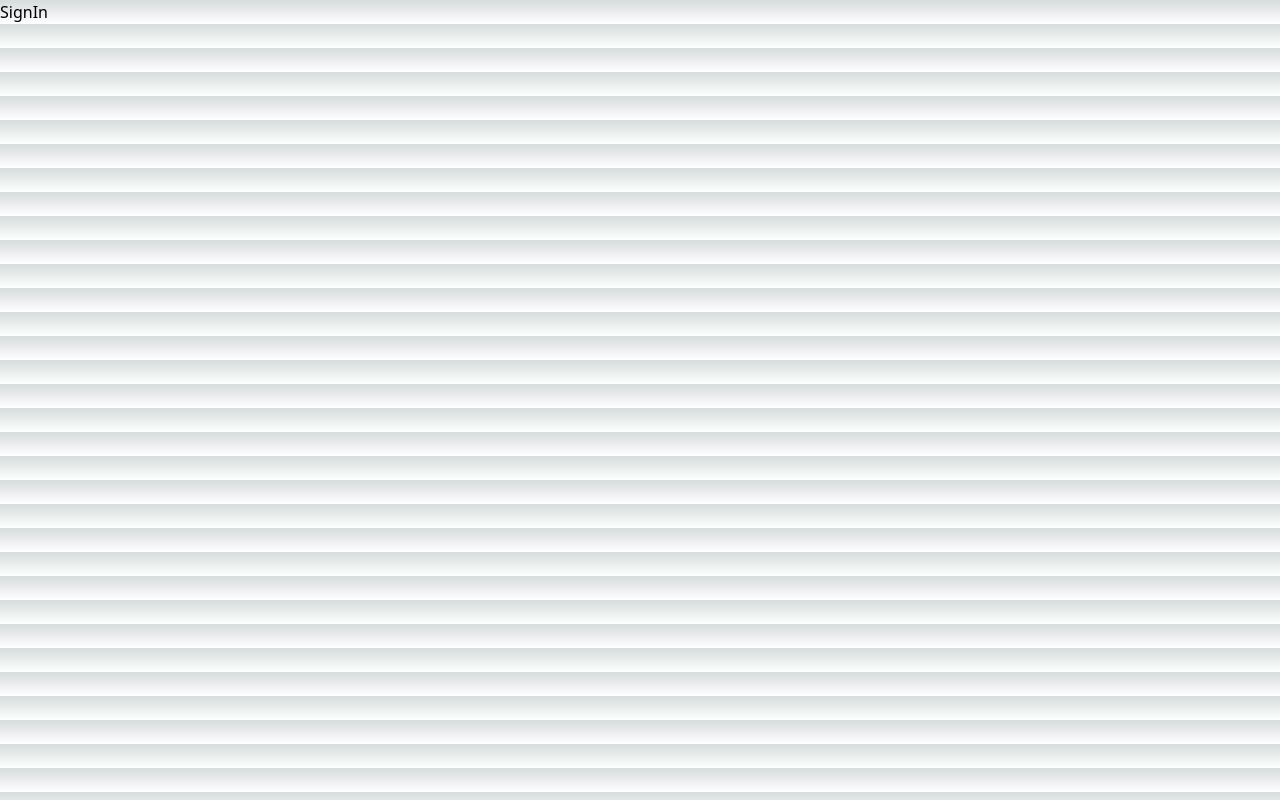
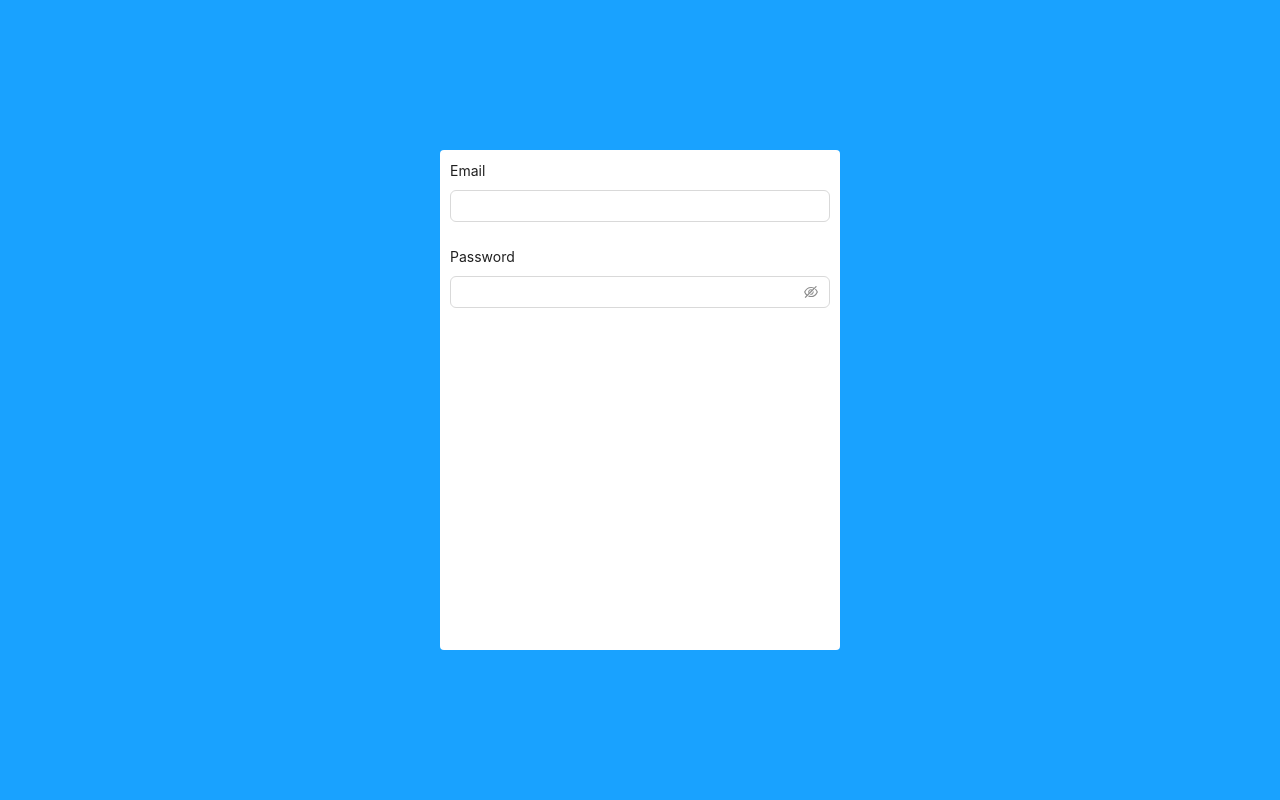
Before and after one commit to rfanan/WO, a Next.js app: page /admin/sign-in in a window 1280 px wide. Built offline with nearby package versions, Linux system fonts and the light colour scheme.

Commit message:
add inputform component

```diff
--- /dev/null
+++ b/src/components/form/InputForm.tsx
@@ -0,0 +1,204 @@
+import { PageState } from "@/util/constant";
+import { Form, Input, InputNumber, Skeleton, Typography } from "antd";
+import Password from "antd/es/input/Password";
+import TextArea from "antd/es/input/TextArea";
+import { CSSProperties } from "react";
+
+export interface InputProps {
+    name?: any;
+    label?: any;
+    placeholder?: any;
+    style?: CSSProperties;
+    styleFormItem?: CSSProperties;
+    rules?: any;
+    labelRules?: any;
+    autoComplete?: "new-password" | "new-email" | "off" | "on";
+    size?: "large" | "middle" | "small";
+    type?: "Input" | "Password" | "InputNumber" | "DatePicker" | "TextArea";
+    disabled?: any;
+    onChange?: any;
+    picker?: "week" | "month" | "quarter" | "year";
+    mode?: "week" | "month" | "quarter" | "year";
+    disabledDate?: any;
+    parser?: any;
+    formatter?: any;
+    min?: any;
+    max?: any;
+    defaultValue?: any;
+    readOnly?: any;
+    suffix?: any;
+    prefix?: any;
+    loading?: boolean;
+    hidden?: boolean;
+    required?: boolean;
+    addonBefore?: any;
+    precision?: any;
+    viewValue?: any;
+    viewStyle?: CSSProperties;
+    pageState?: any;
+    tooltip?: any;
+    visibilityToggle?: Object; // Example: visibilityToggle={{visible: false, onVisibleChange: (visible) => { console.log("visible", visible) } }}
+}
+
+let defaultProps = {
+    disabled: false,
+    size: "middle",
+    autoComplete: "off",
+    type: "Input",
+    style: {width: '100%'},
+    hidden: false,
+    precision: 2,
+}
+
+function InputFormHandle(value: any) {
+    if (value.type === "Input") {
+        return (
+            <Input
+                addonBefore={value.addonBefore}
+                disabled={value.disabled}
+                autoComplete={value.autoComplete}
+                placeholder={value.placeholder}
+                size={value.size}
+                style={value.style}
+                onChange={value.onChange}
+                prefix={value.prefix}
+                suffix={value.suffix}
+                defaultValue={value.defaultValue}
+                readOnly={value.readOnly}
+            />
+        )
+    }
+    if (value.type === "Password") {
+        return (
+            <Password
+                addonBefore={value.addonBefore}
+                disabled={value.disabled}
+                autoComplete={value.autoComplete}
+                placeholder={value.placeholder}
+                size={value.size}
+                style={value.style}
+                onChange={value.onChange}
+                defaultValue={value.defaultValue}
+                readOnly={value.readOnly}
+                visibilityToggle={value.visibilityToggle}
+            />
+        )
+    }
+    if (value.type === "InputNumber") {
+        return (
+            <InputNumber
+                addonBefore={value.addonBefore}
+                disabled={value.disabled}
+                autoComplete={value.autoComplete}
+                placeholder={value.placeholder}
+                precision={value.precision}
+                size={value.size}
+                style={value.style}
+                onChange={value.onChange}
+                parser={value.parser}
+                formatter={value.formatter}
+                min={value.min}
+                max={value.max}
+                prefix={value.prefix}
+                suffix={value.suffix}
+                defaultValue={value.defaultValue}
+                readOnly={value.readOnly}
+            />
+        )
+    }
+    if (value.type === "TextArea") {
+        return (
+            <TextArea
+                disabled={value.disabled}
+                autoComplete={value.autoComplete}
+                placeholder={value.placeholder}
+                size={value.size}
+                style={value.style}
+                onChange={value.onChange}
+                defaultValue={value.defaultValue}
+                readOnly={value.readOnly}
+            />
+        )
+    }
+    if (value.type === "DatePicker") {
+        return (
+            // @ts-ignore
+            <DatePicker
+                disabled={value.disabled}
+                placeholder={value.placeholder}
+                size={value.size}
+                style={value.style}
+                onChange={value.onChange}
+                picker={value.picker}
+                mode={value.mode}
+                disabledDate={value.disabledDate}
+                defaultValue={value.defaultValue}
+            />
+        )
+    }
+}
+
+function renderLoading() {
+    return <Skeleton.Input active={true} block={true}/>
+}
+
+function getDefaultFormatter() {
+    return (value: any) => {
+        if (value === undefined || value === null) return "";
+        const num = Number(value);
+        return `${num.toLocaleString('id-ID')}`;
+    };
+}
+
+function getDefaultParser() {
+    return (value: any) => {
+        if (value === undefined || value === null) return "";
+        const cleanedValue = value.replace(/\$\s?/g, '');
+        const parsedValue = cleanedValue.replace(/\./g, '').replace(',', '.');
+        return parsedValue;
+    };
+}
+
+export default function InputForm(props: InputProps) {
+    let oldProps = JSON.parse(JSON.stringify(defaultProps));
+    oldProps["formatter"] = getDefaultFormatter();
+    oldProps["parser"] = getDefaultParser();
+    let { viewValue, ...newProps } = props;
+
+    let value = Object.assign(oldProps, JSON.parse(JSON.stringify(newProps)));
+    value.onChange = props.onChange
+    value.visibilityToggle = props.visibilityToggle
+    value.rules = props.rules
+    value.suffix = props.suffix
+
+    function renderComponent() {
+        if (value.loading) {
+            return renderLoading()
+        }
+        if (props.pageState == PageState.view) {
+            return <>
+                <Typography
+                    style={{fontWeight: 600, fontSize:18, ...props.viewStyle}}>
+                    {props.viewValue ? props.viewValue : '-'}
+                </Typography>
+            </>
+        } else {
+            return InputFormHandle(value)
+        }
+    }
+
+    return (
+        <Form.Item
+            name={props.name}
+            tooltip={props.tooltip}
+            label={value.label}
+            rules={value.rules}
+            hidden={value.hidden}
+            required={value.required}
+            style={value.styleFormItem}
+            validateFirst
+        >
+            {renderComponent()}
+        </Form.Item>
+    );
+}
--- a/src/pages/admin/sign-in/index.tsx
+++ b/src/pages/admin/sign-in/index.tsx
@@ -1,7 +1,41 @@
+import InputForm from "@/components/form/InputForm";
+import { COLOR } from "@/styles/color";
+import { Col, Form, Row } from "antd";
+
 export default function SignIn() {
   return (
-    <>
-      SignIn
-    </>
+    <div style={{
+      backgroundColor: COLOR.blue,
+      color: "black",
+      height: "100vh",
+      display: "flex",
+      justifyContent: "center",
+      alignItems: "center"
+    }}>
+      <div style={{
+        backgroundColor: "white",
+        minHeight: "500px",
+        width: "400px",
+        borderRadius: 4,
+        padding: 10
+      }}>
+        <Form layout={'vertical'}>
+          <Row gutter={16}>
+            <Col span={24}>
+              <InputForm
+                label={"Email"}
+                type="Input"
+              />
+            </Col>
+            <Col span={24}>
+              <InputForm
+                label={"Password"}
+                type="Password"
+              />
+            </Col>
+          </Row>
+        </Form>
+      </div>
+    </div>
   );
 }
--- a/src/util/constant.ts
+++ b/src/util/constant.ts
@@ -2,3 +2,9 @@ export const CONSTANT: any = {
     V1_VERSION: "v1",
     CLOUD_URL: process.env.CLOUD_URL + "/api/",
 }
+
+export enum PageState {
+    edit = "edit",
+    create = "create",
+    view = "view"
+}
```
